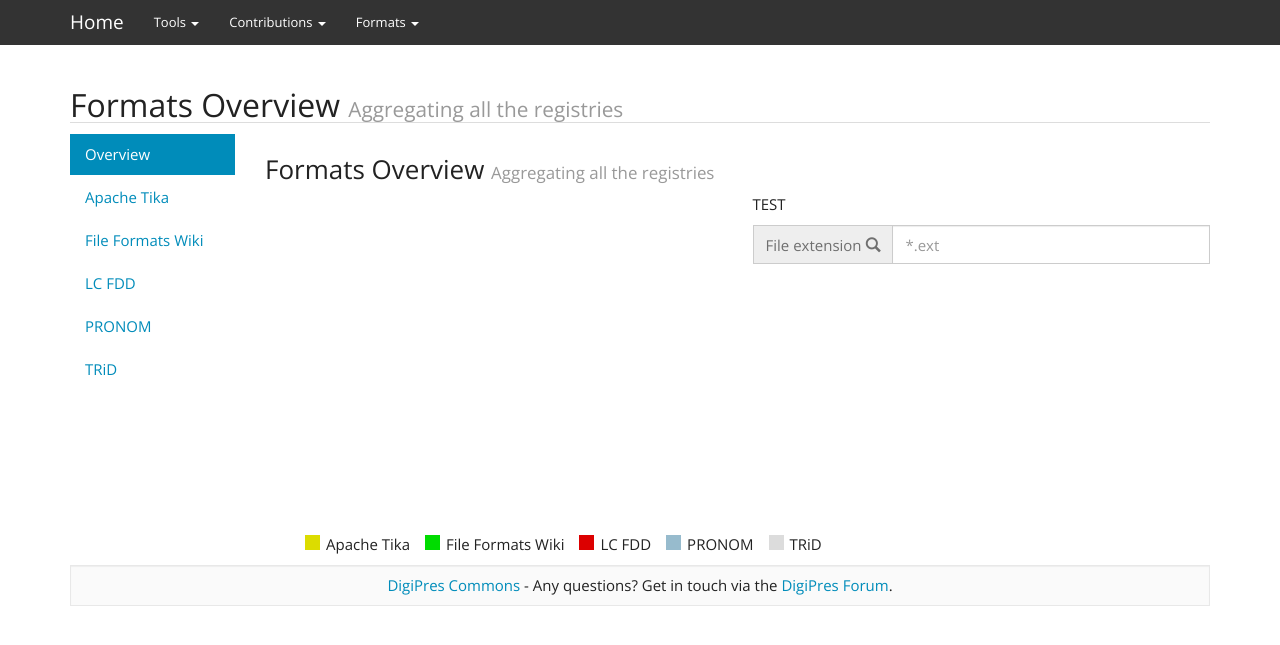
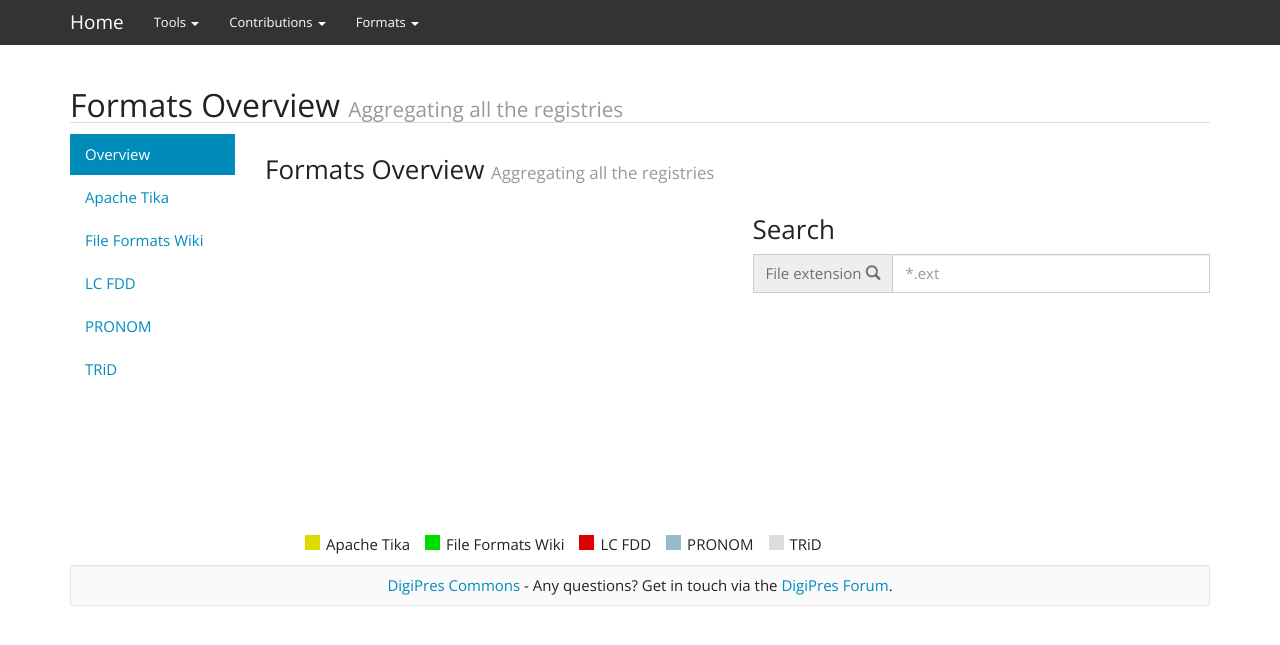
Before and after one commit to digipres/awesome-digital-preservation, a Jekyll site: the page built from formats/index.md, in a window 1280 px wide. Shown: the top 645 px of the page. Built offline with Jekyll 4.4.1, drawn with Linux system fonts in a browser that asks for light colours.

Commit message:
Layout tweaks.

```diff
--- a/_includes/search_by_ext.html
+++ b/_includes/search_by_ext.html
@@ -15,7 +15,7 @@
     searchInput: document.getElementById("ext-search"),
     searchResults: document.getElementById("ext-results"),
     searchResultsHeader: "",
-    searchResultsFooter: "<p>Showing {limit} out of {total} matching results.</p>",
+    searchResultsFooter: "<p>Showing up to {limit} out of {total} matching results.</p>",
     jsonFile: "{{ site.baseurl }}/formats/search.json",
     template: "<a href='{url}' title='Go to {title}'>{title}</a> ",
     fuzzy: false,
--- a/assets/css/styles.css
+++ b/assets/css/styles.css
@@ -61,3 +61,6 @@
   background-color: #444;
   color: #fefefe;
 }
+#ext-results {
+  margin-top: 0.25em;
+}
--- a/formats/index.md
+++ b/formats/index.md
@@ -7,6 +7,6 @@
 layout: fmt_src
 ---
 
-TEST
+<h3>Search</h3>
 
 {% include search_by_ext.html %}
```
